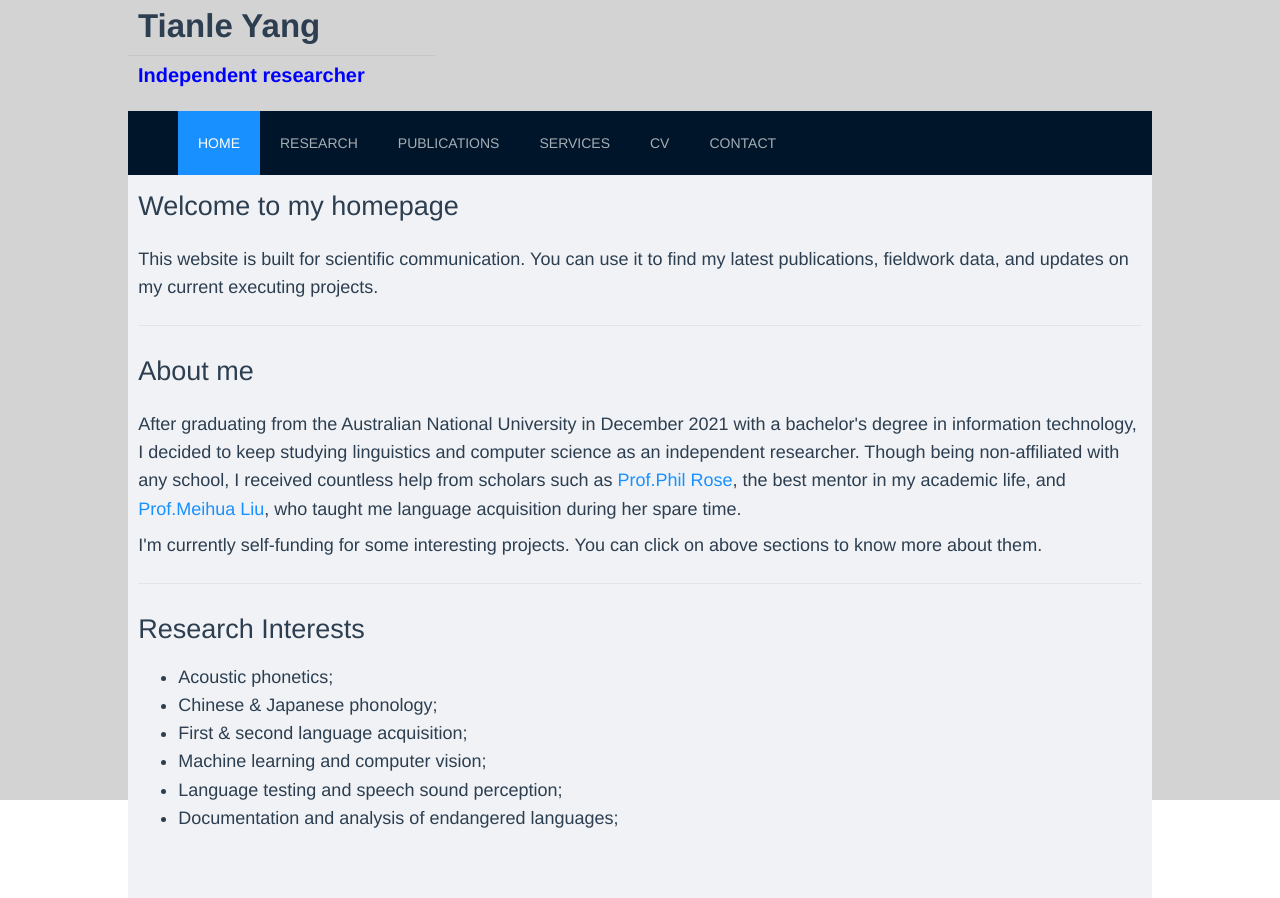
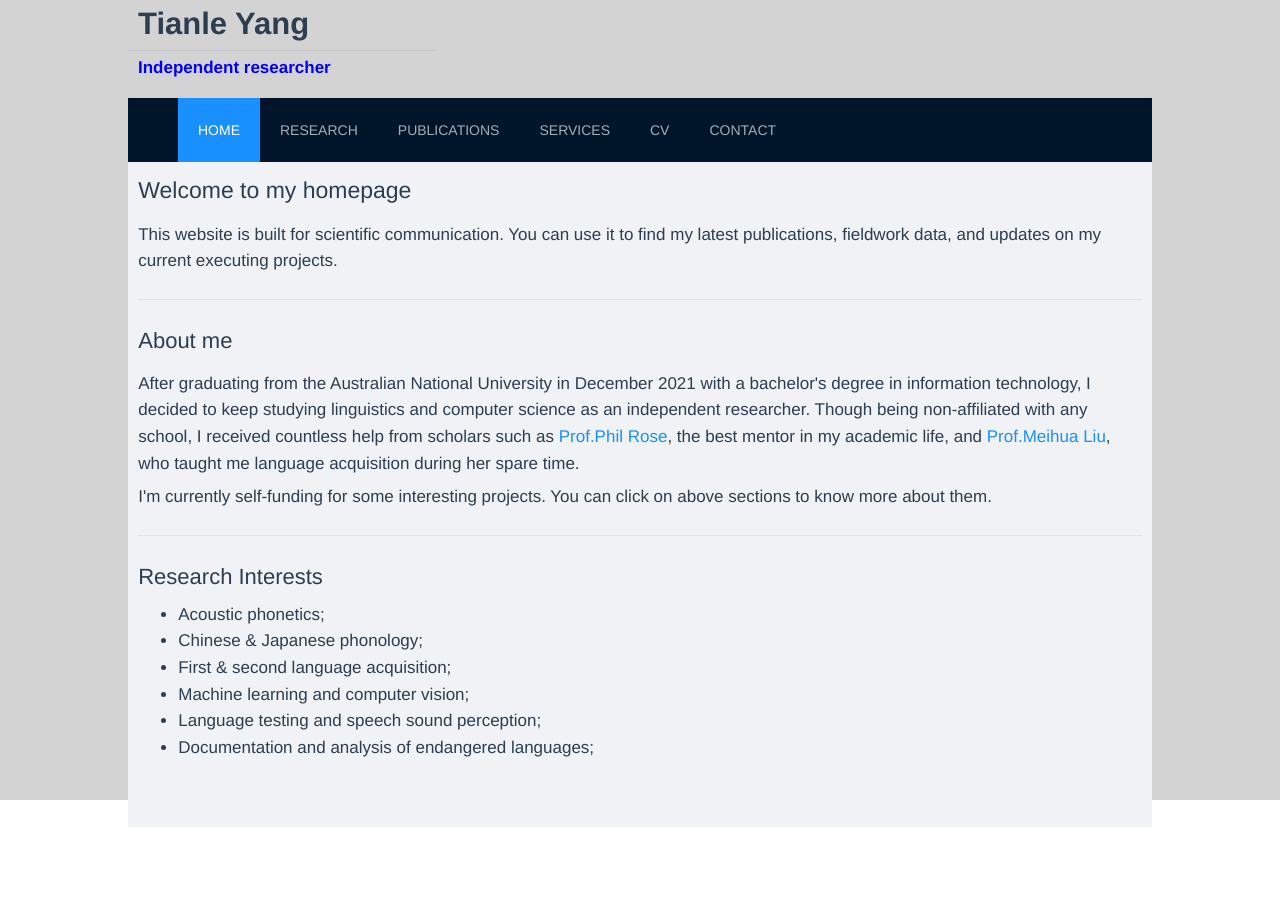
Before and after one commit to 46134167/461374167.github.io, a Vue app: page /#/ in a window 1280 px wide. After the commit the page ends 827 px from the top, so only its background shows below. Built offline with nearby package versions, Linux system fonts and the light colour scheme.

Commit message:
Add files via upload

```diff
--- a/src/components/CVComponent.vue
+++ b/src/components/CVComponent.vue
@@ -3,7 +3,7 @@
 
       <a-divider/>
          <div id="CV" align="left">
-                <p style="font-size:20px; margin-top: -10px; font-Weight:bold;">
+                <p style="font-size:17px; margin-top: -10px; font-Weight:bold;">
                    Appear soon ~
                 </p>
          </div>
--- a/src/components/ContactComponent.vue
+++ b/src/components/ContactComponent.vue
@@ -1,8 +1,8 @@
 <template>
   <div id="innercontainer" style="width:98%;height:100%;margin:0 auto">
       <div id="Addresses" align="left" >
-          <p style="font-size:27px;margin-top:10px;">Addresses</p>
-            <ul style="font-size:18px;margin-top:-15px;">
+          <p style="font-size:23px;margin-top:10px;">Addresses</p>
+            <ul style="font-size:17px;margin-top:-15px;">
                 <li>Email address: u6512077 (at) alumni.anu.edu.au</li>
                 <li>Orcid: 0000-0003-0583-0831</li>
                 <li>Google scholar address: Appear soon ~</li>
@@ -11,7 +11,7 @@
 
       <a-divider/>
          <div id="Contact1" align="left">
-                <p style="font-size:20px; margin-top: -10px; font-Weight:bold;">
+                <p style="font-size:18px; margin-top: -10px; font-Weight:bold;">
                     I am cooperating with researchers from Australia and China. I'm also open to
                     collaborations related to many topics and fields, addressing problems both from industry and academia.
                     Please don't hesitate to contact me if you are interested in my research.
--- a/src/components/HomeComponent.vue
+++ b/src/components/HomeComponent.vue
@@ -1,8 +1,8 @@
 <template>
   <div id="innercontainer" style="width:98%;height:100%;margin:0 auto">
       <div id="Welcome" align="left" >
-          <p style="font-size:27px;margin-top:10px;">Welcome to my homepage</p>
-          <p style="font-size:18px;margin-top:-10px;">
+          <p style="font-size:23px;margin-top:10px;">Welcome to my homepage</p>
+          <p style="font-size:17px;margin-top:-10px;">
               This website is built for scientific communication. You can use it to find my latest publications, fieldwork data,
               and updates on my current executing projects.
 
@@ -10,8 +10,8 @@
       </div>
       <a-divider/>
       <div id="About" align="left" >
-          <p style="font-size:27px;margin-top:10px;">About me</p>
-          <p style="font-size:18px;margin-top:-10px;">
+          <p style="font-size:22px;margin-top:10px;">About me</p>
+          <p style="font-size:17px;margin-top:-10px;">
               After graduating from the Australian National University in December 2021 with a bachelor's degree
               in information technology, I decided to keep studying linguistics and computer science as an independent researcher.
               Though being non-affiliated with any school, I received countless help from scholars such as
@@ -19,14 +19,14 @@
               best mentor in my academic life, and <a href='https://scholar.google.com/citations?user=CLVnGZ4AAAAJ&hl=en'>Prof.Meihua Liu</a>, who
               taught me language acquisition during her spare time.
           </p>
-          <p style="font-size:18px;margin-top:-10px;">
+          <p style="font-size:17px;margin-top:-10px;">
               I'm currently self-funding for some interesting projects. You can click on above sections to know more about them.
           </p>
 
       <a-divider/>
        <div id="ResearchInterest" align="left" >
-            <p style="font-size:27px;margin-top:10px;">Research Interests</p>
-            <ul style="font-size:18px;margin-top:-15px;">
+            <p style="font-size:22px;margin-top:10px;">Research Interests</p>
+            <ul style="font-size:17px;margin-top:-15px;">
                 <li>Acoustic phonetics;</li>
                 <li>Chinese & Japanese phonology;</li>
                 <li>First & second language acquisition;</li>
--- a/src/components/HomePage.vue
+++ b/src/components/HomePage.vue
@@ -2,9 +2,9 @@
     <div id="outer-container" style="width:80%;height:95%;margin:0 auto">
 
         <div class="basic_info" style="width:30%;margin-top:0px;">
-            <p align="left" style="font-size:33px;margin-left:10px;font-weight:bold">Tianle Yang</p>
+            <p align="left" style="font-size:31px;margin-left:10px;font-weight:bold">Tianle Yang</p>
             <a-divider style="margin-top:-30px;"/>
-            <p align="left" style="color:blue;margin-top:-20px;margin-left:10px;font-size:20px;font-weight:bold;"> Independent researcher</p>
+            <p align="left" style="color:blue;margin-top:-20px;margin-left:10px;font-size:17px;font-weight:bold;"> Independent researcher</p>
         </div>
         <a-layout>
             <a-layout-header>
--- a/src/components/PublicationComponent.vue
+++ b/src/components/PublicationComponent.vue
@@ -1,15 +1,15 @@
 <template>
   <div id="innercontainer" style="width:98%;height:100%;margin:0 auto">
       <div id="Welcome" align="left" >
-          <p style="font-size:27px;margin-top:10px;">2022</p>
-          <p style="font-size:18px;margin-top:-10px;">
+          <p style="font-size:25px;margin-top:10px;">2022</p>
+          <p style="font-size:17px;margin-top:-10px;">
               Tianle Yang. (2022). Perception of Shanghai tones by Cantonese, Mandarin and English speakers.
               <a href='XXX'>[XXX] </a>
               <a href='XXX'>[under review]</a>
 
           </p>
 
-          <p style="font-size:18px;margin-top:-10px;">
+          <p style="font-size:17px;margin-top:-10px;">
               Phil Rose & Tianle Yang (2022). Modeling Interaction between Tone and Phonation Type in the Northern Wu Dialect of Jinshan.
               <a href='XXX'>[XXX] </a>
               <a href='XXX'>[under review]</a>
@@ -18,7 +18,7 @@
           </p>
 
 
-          <p style="font-size:18px;margin-top:-10px;">
+          <p style="font-size:17px;margin-top:-10px;">
               Tianle Yang, Kun Mao. (2022). Emotion-related One-on-one Japanese Online Classroom Study.
               <a href='XXX'>[XXX] </a>
               <a href='XXX'>[under review]</a>
@@ -26,7 +26,7 @@
           </p>
 
 
-          <p style="font-size:18px;margin-top:-10px;">
+          <p style="font-size:17px;margin-top:-10px;">
               Tianle Yang. (2022). Neural networks with different initialization methods for depression detection.
               <a href='https://doi.org/10.48550/arXiv.2205.04792'>[https://doi.org/10.48550/arXiv.2205.04792] </a>
               <a href='https://arxiv.org/pdf/2205.04792.pdf'>[preprint]</a>
--- a/src/components/ServiceComponent.vue
+++ b/src/components/ServiceComponent.vue
@@ -1,19 +1,19 @@
 <template>
   <div id="innercontainer" style="width:98%;height:100%;margin:0 auto">
       <div id="Review" align="left" >
-          <p style="font-size:27px;margin-top:10px;">Review</p>
-            <ul style="font-size:18px;margin-top:-15px;">
-                <li>Appear soon ~</li>
-                <li>Appear soon ~</li>
+          <p style="font-size:22px;margin-top:10px;">Review</p>
+            <ul style="font-size:17px;margin-top:-15px;">
+                <li>International Journal of Language Education</li>
                 <li>Appear soon ~</li>
             </ul>
       </div>
 
       <a-divider/>
        <div id="Affiliations" align="left" >
-            <p style="font-size:27px;margin-top:10px;">Professional affiliations</p>
-            <ul style="font-size:18px;margin-top:-15px;">
+            <p style="font-size:22px;margin-top:10px;">Professional affiliations</p>
+            <ul style="font-size:17px;margin-top:-15px;">
                 <li>Acoustical Society of America (2022 - present)</li>
+                <li>Linguistics Society of America (2022 - present)</li>
                 <li>International Speech Communication Association (2022 - present)</li>
                 <li>Appear soon ~</li>
             </ul>
```
Also changed, not shown: src/components/ResearchComponent.vue (+23 -8 lines).
